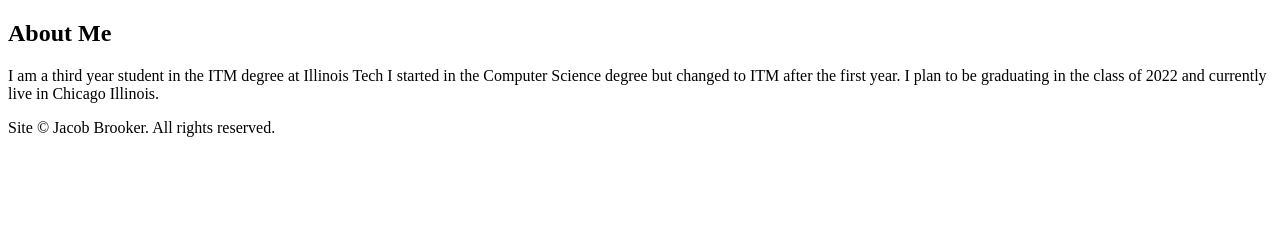
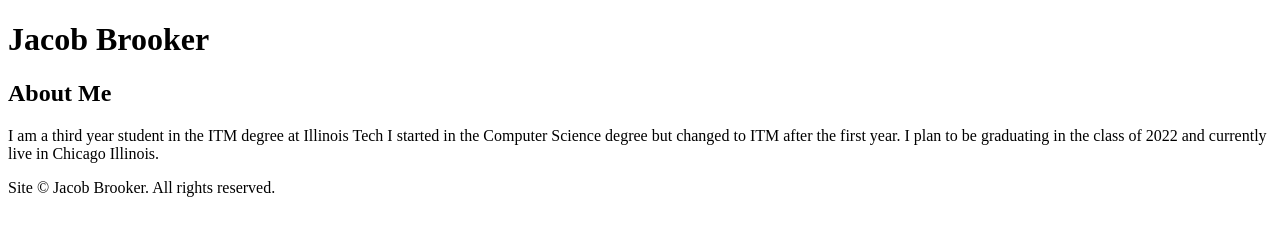
Before and after one commit to jbrookerITM362/lab1, a plain HTML site: page index.html in a window 1280 px wide. Drawn offline with Linux system fonts and the light colour scheme.

Commit message:
Add Header

```diff
--- a/index.html
+++ b/index.html
@@ -7,6 +7,9 @@
   </head>
 
   <body>
+    <header id="header">
+    <h1>Jacob Brooker</h1>
+    </header>
     <main id="content">
     <h2>About Me</h2>
     <p>
```
